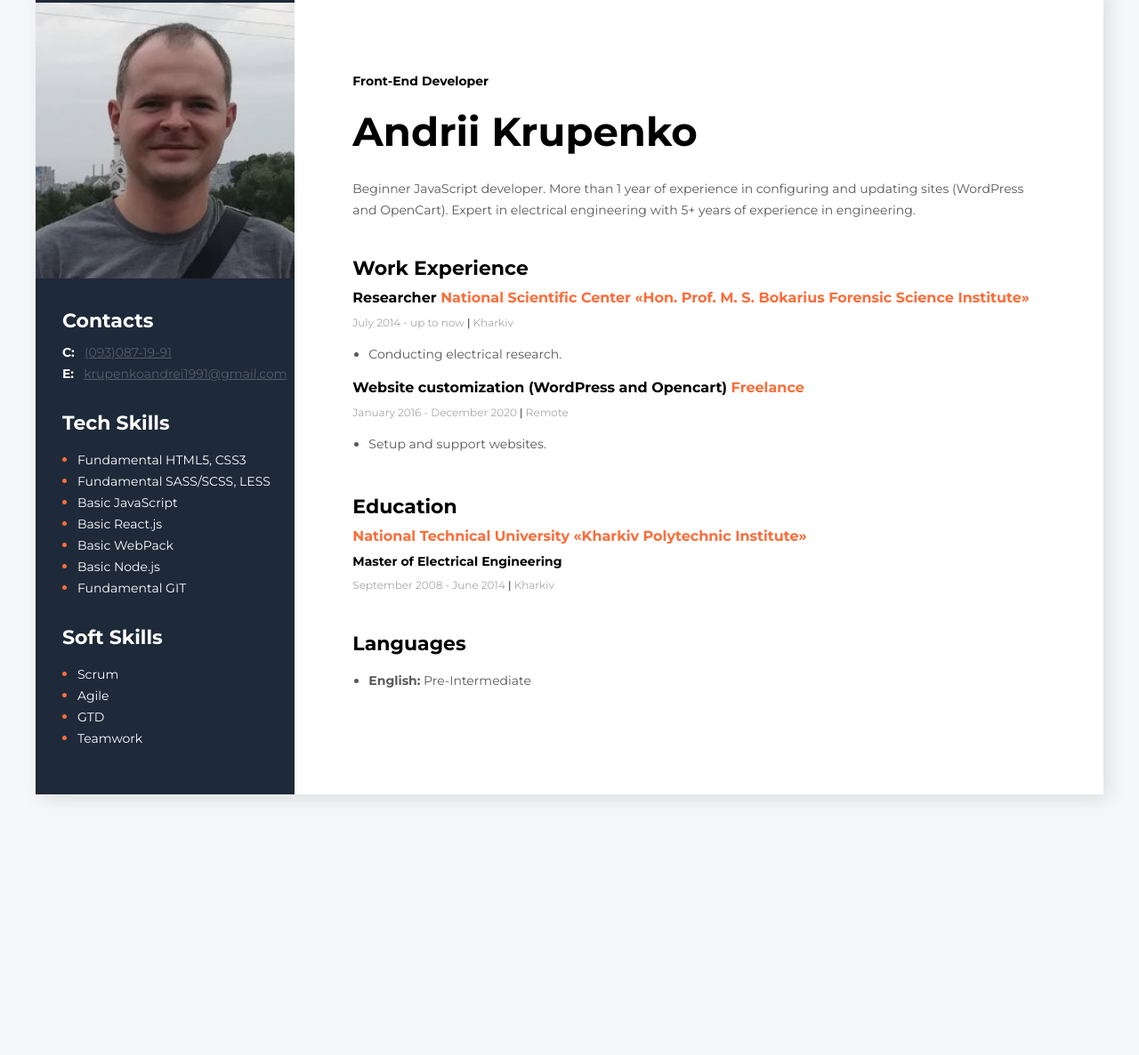
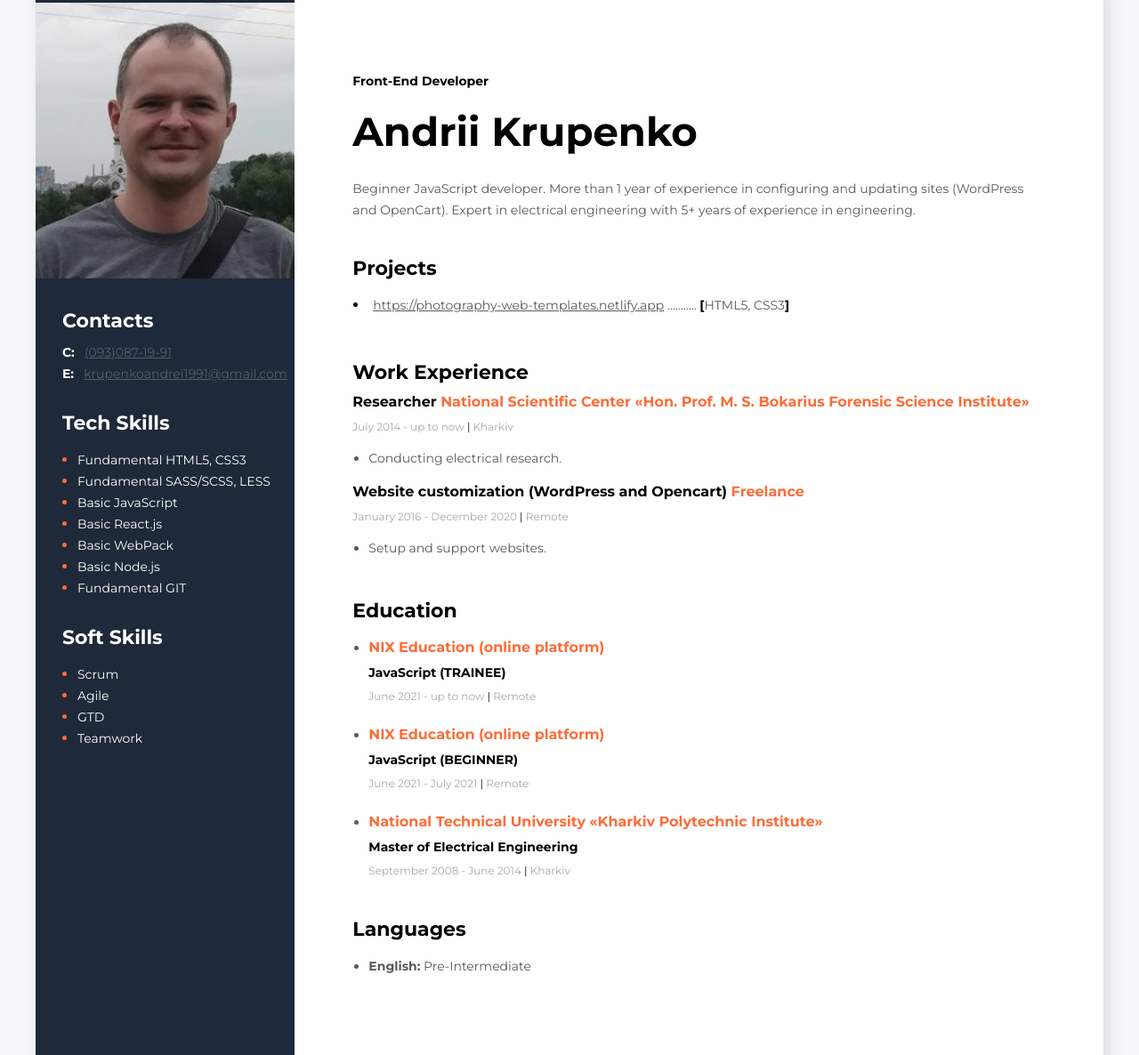
Before and after one commit to AndriiKrupenko/myCV, a plain HTML site: page index.html in a window 1280 px wide. Shown: the part 57-1243 px from the top of the page at 89% size. Before the commit the page ends 990 px from the top, so only its background shows below. Drawn offline with Linux system fonts and the light colour scheme.

Commit message:
11.08.2021 commit

```diff
--- a/index.html
+++ b/index.html
@@ -26,36 +26,20 @@
 </p>
             </div>
 
-            <!-- My projects section
+            <!-- My projects section -->
             <div class="my-projects-section">
                 <h3 class="main-content-title">Projects</h3>
 
-                <ol class="my-projects-list">
+                <ul class="my-projects-list">
                     <li class="my-projects-item">
                         <span class="my-projects-text">
-                            <a href="https://hellenglish.goit.global/" class="my-projects-link">https://hellenglish.goit.global/</a>
+                            <a href="https://photography-web-templates.netlify.app" class="my-projects-link">https://photography-web-templates.netlify.app</a>
                             ...........
                             <span class="my-projects-bracket">[</span>HTML5, CSS3<span class="my-projects-bracket">]</span>
                         </span>
                     </li>
-                    <li class="my-projects-item">
-                        <span class="my-projects-text">
-                            <a href="https://cryptohub.goit.global/" class="my-projects-link">https://cryptohub.goit.global/</a>
-                            .............
-                            <span class="my-projects-bracket">[</span>JavaScript<span class="my-projects-bracket"></span>]</span>
-                        </span>
-                    </li>
-                    <li class="my-projects-item">
-                        <span class="my-projects-text">
-                            <a href="https://kidslike.goit.global/" class="my-projects-link">https://kidslike.goit.global/</a>
-                            ...................
-                            <span class="my-projects-bracket">[</span>React.js, Node.js<span class="my-projects-bracket">]</span>
-                        </span>
-                    </li>
-                </ol>
-
-            </div> -->
-
+                </ul>
+            </div>
             <!-- My work experience section-->
             <div class="my-work-experience-section">
                 <h3 class="main-content-title">Work Experience</h3>
@@ -86,9 +70,23 @@
             <!-- My education section-->
             <div class="my-education-section">
                 <h3 class="main-content-title">Education</h3>
-                <h4 class="my-university">National Technical University «Kharkiv Polytechnic Institute»</h4>
-                <h4 class="my-university-specialty">Master of Electrical Engineering</h4>
-                <p class="my-university-period">September 2008 - June 2014 <span class="my-education-divider">|</span> Kharkiv</p>
+                <ul class="my-work-experience-duties">
+                    <li class="my-work-experience-duty">
+                        <h4 class="my-university">NIX Education (online platform)</h4>
+                        <h4 class="my-university-specialty">JavaScript (TRAINEE)</h4>
+                        <p class="my-university-period">June 2021 - up to now <span class="my-education-divider">|</span> Remote</p><br>
+                    </li>
+                    <li class="my-work-experience-duty">
+                        <h4 class="my-university">NIX Education (online platform)</h4>
+                        <h4 class="my-university-specialty">JavaScript (BEGINNER)</h4>
+                        <p class="my-university-period">June 2021 - July 2021 <span class="my-education-divider">|</span> Remote</p><br>
+                    </li>
+                    <li class="my-work-experience-duty">
+                        <h4 class="my-university">National Technical University «Kharkiv Polytechnic Institute»</h4>
+                        <h4 class="my-university-specialty">Master of Electrical Engineering</h4>
+                        <p class="my-university-period">September 2008 - June 2014 <span class="my-education-divider">|</span> Kharkiv</p>
+                    </li>
+                </ul>
             </div>
 
             <!-- Languages section -->
```
